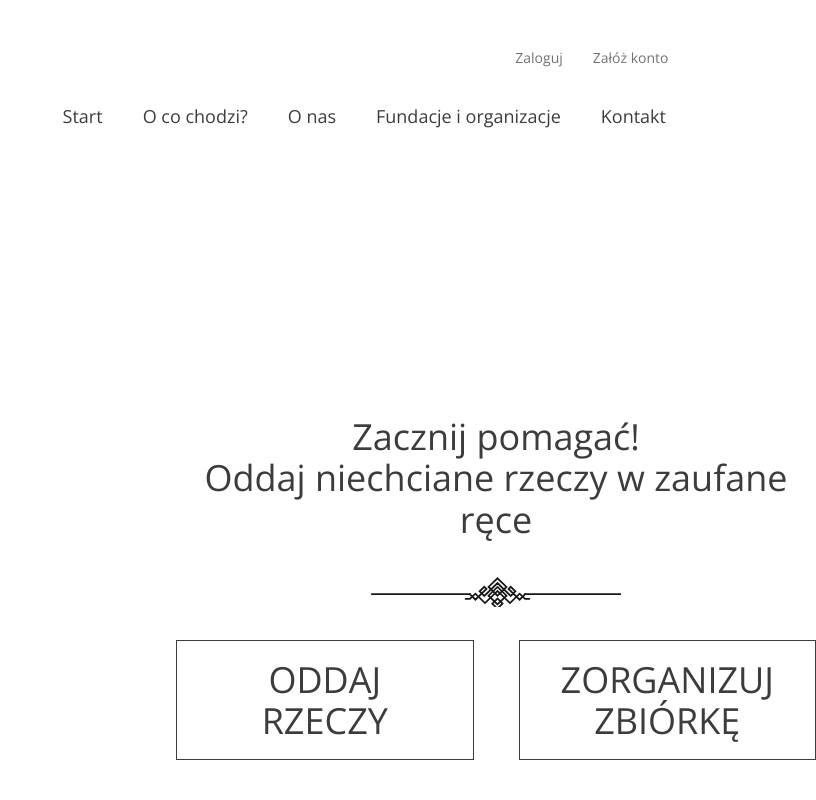
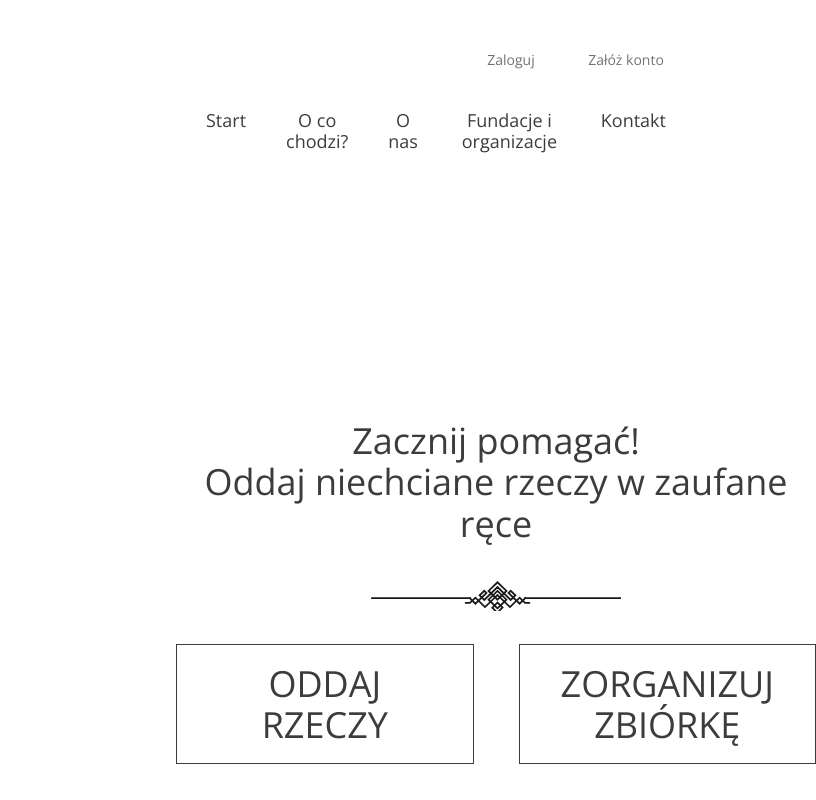
Before and after one commit to katwoy/oddam_w_dobre_rece, a React (Create React App) app: page / in a window 1280 px wide. Shown: the top 800 px of the page, without its empty margins (464-1280 px from the left). Built offline with nearby package versions, Linux system fonts and the light colour scheme.

Commit message:
Changes in HomeHeader

```diff
--- a/src/scss/HomeHeader.scss
+++ b/src/scss/HomeHeader.scss
@@ -5,21 +5,24 @@
   display: flex;
   flex-direction: column;
   align-items: flex-end;
-  margin-right: 140px;
-  margin-top: 40px;
+  padding-top: 40px;
 }
 
 .header__buttons {
   display: flex;
+  padding-right: 140px;
 }
 
 .header__button {
   color: $color-lightgray;
   text-decoration: none;
-  display: block;
-  height: 36px;
+  display: flex;
+  justify-content: center;
+  align-items: center;
+  height: 40px;
+  width: 100px;
   font-size: 14px;
-  padding: 10px 7.5px;
+  padding: 10px;
   margin-left: 15px;
 }
 
@@ -29,10 +32,13 @@
 
 .header__nav {
   margin-top: 20px;
+  padding-right: 140px;
+  width: 50%;
 }
 
 .header__list {
   display: flex;
+  justify-content: flex-end;
 }
 
 .header__li {
```
